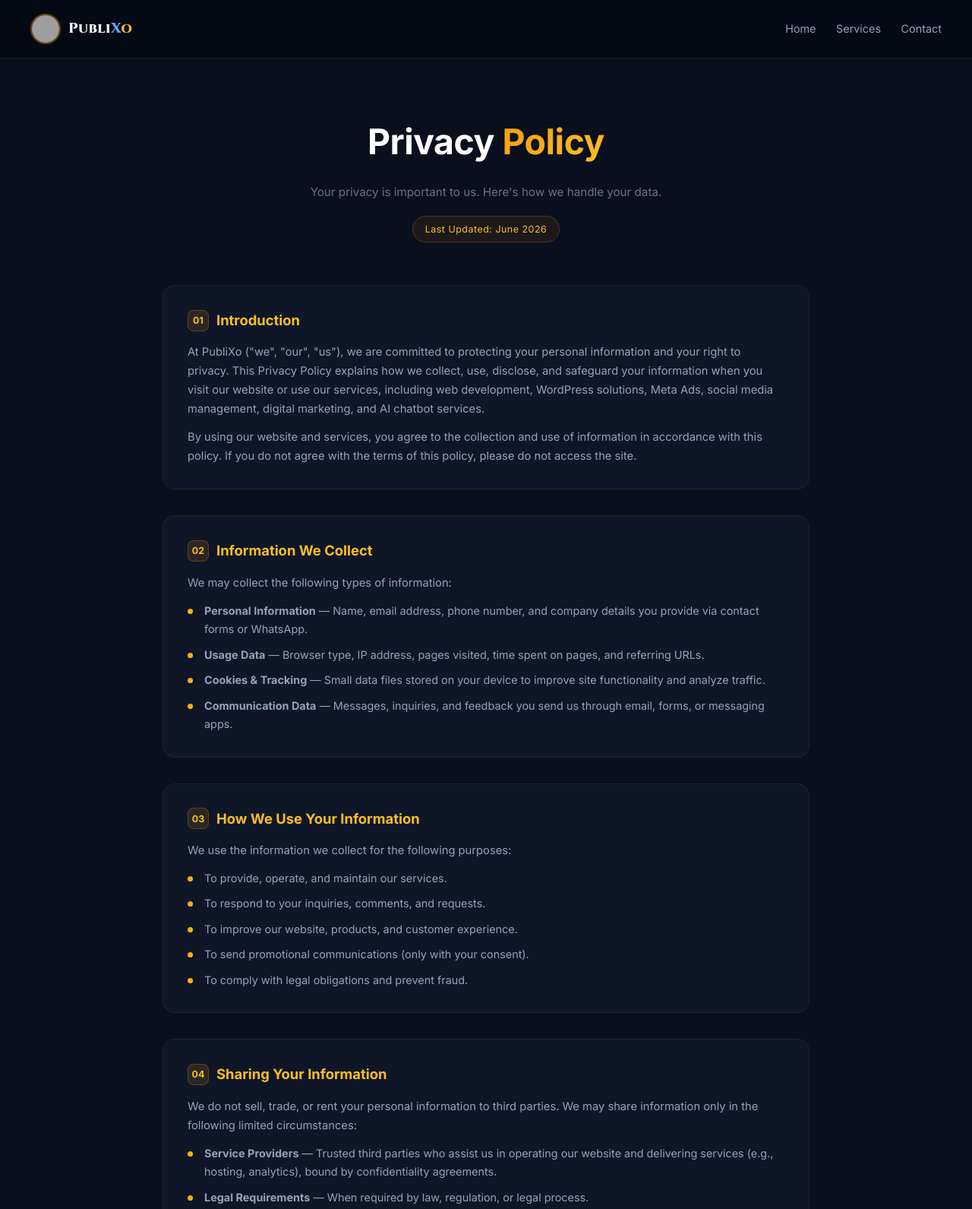
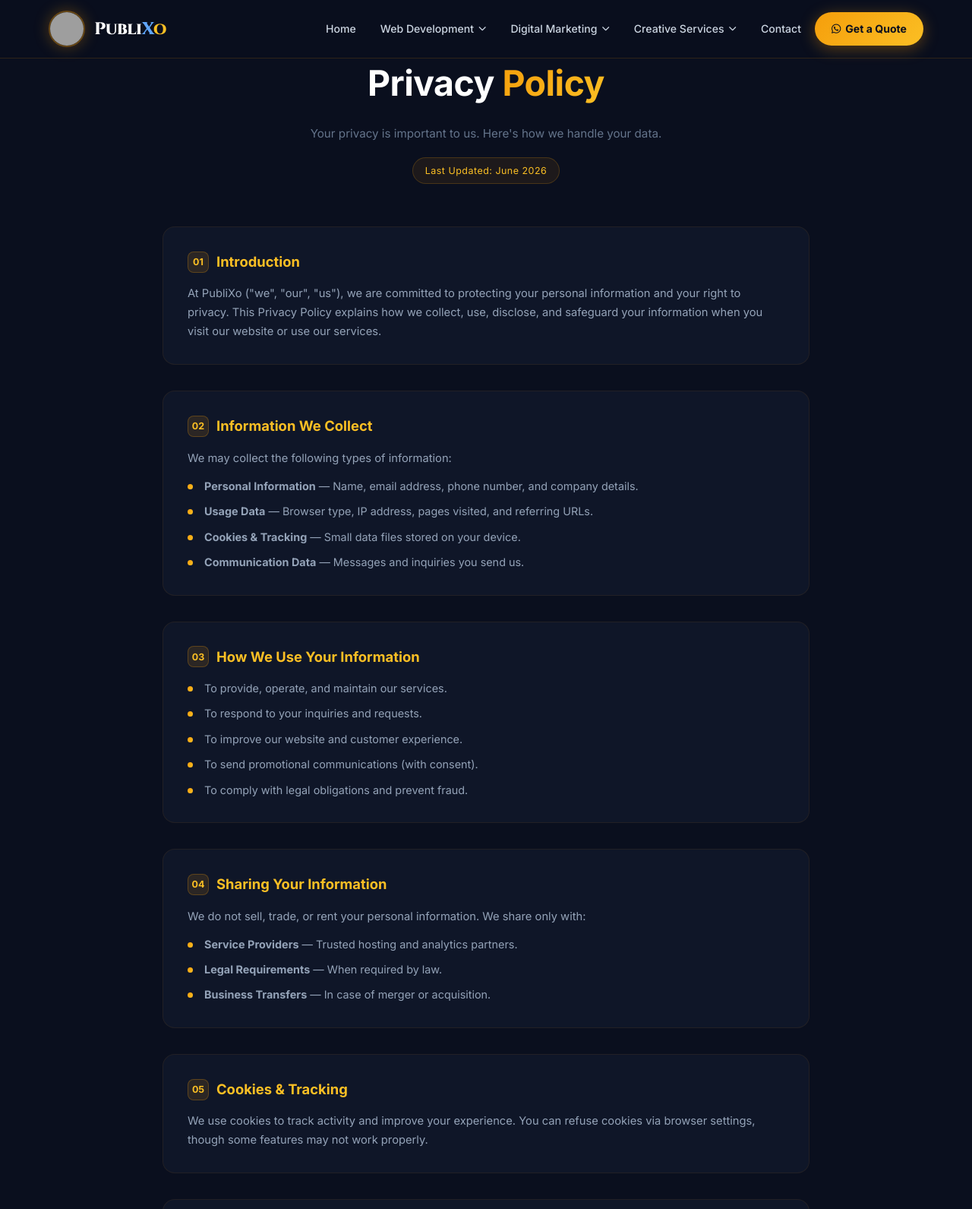
Before and after one commit to naseerahmed5104761-sys/publixo, a plain HTML site: page privacy-policy.html in a window 1280 px wide. Shown: the top 1591 px of the page at 76% size. Drawn offline with Linux system fonts and the light colour scheme; grey boxes are pictures that could not be loaded.

Commit message:
Update privacy-policy.html

```diff
--- a/privacy-policy.html
+++ b/privacy-policy.html
@@ -6,18 +6,16 @@
     <title>Privacy Policy | PubliXo</title>
     <meta name="description" content="Read PubliXo's Privacy Policy to understand how we collect, use, and protect your personal information.">
 
-    <!-- Google Fonts (Inter + Cinzel for footer) -->
+    <!-- Google Fonts (Inter + Cinzel) -->
     <link rel="preconnect" href="https://fonts.googleapis.com">
     <link rel="preconnect" href="https://fonts.gstatic.com" crossorigin>
     <link href="https://fonts.googleapis.com/css2?family=Inter:wght@300;400;500;600;700&family=Cinzel:wght@400;600;700;800&display=swap" rel="stylesheet">
 
-    <!-- Font Awesome (footer icons) -->
+    <!-- Font Awesome (icons) -->
     <link rel="stylesheet" href="https://cdnjs.cloudflare.com/ajax/libs/font-awesome/6.5.1/css/all.min.css">
 
     <style>
-        /* ---------- Base / Reset ---------- */
         * { margin: 0; padding: 0; box-sizing: border-box; }
-
         html { scroll-behavior: smooth; }
 
         body {
@@ -30,60 +28,6 @@
             flex-direction: column;
         }
 
-        /* ---------- Header / Nav ---------- */
-        .pp-header {
-            background: rgba(6, 10, 20, 0.95);
-            border-bottom: 1px solid rgba(245, 158, 11, 0.12);
-            padding: 18px 24px;
-            position: sticky;
-            top: 0;
-            z-index: 100;
-            backdrop-filter: blur(12px);
-        }
-
-        .pp-header-inner {
-            max-width: 1200px;
-            margin: 0 auto;
-            display: flex;
-            align-items: center;
-            justify-content: space-between;
-            gap: 16px;
-        }
-
-        .pp-logo {
-            display: flex;
-            align-items: center;
-            gap: 10px;
-            text-decoration: none;
-        }
-
-        .pp-logo img {
-            width: 40px; height: 40px;
-            border-radius: 50%;
-            object-fit: cover;
-            border: 2px solid rgba(245, 158, 11, 0.4);
-        }
-
-        .pp-logo-text {
-            font-family: 'Cinzel', serif;
-            font-weight: 800;
-            font-size: 1.15rem;
-            color: #fff;
-            letter-spacing: 0.5px;
-        }
-        .pp-logo-text .blue { color: #60a5fa; }
-        .pp-logo-text .gold { color: #fbbf24; }
-
-        .pp-nav a {
-            color: #94a3b8;
-            text-decoration: none;
-            font-size: 0.9rem;
-            margin-left: 22px;
-            transition: color 0.2s;
-        }
-        .pp-nav a:hover { color: #fbbf24; }
-
-        /* ---------- Main Content ---------- */
         .pp-main {
             flex: 1;
             max-width: 900px;
@@ -109,10 +53,7 @@
             background-clip: text;
         }
 
-        .pp-hero p {
-            color: #64748b;
-            font-size: 0.95rem;
-        }
+        .pp-hero p { color: #64748b; font-size: 0.95rem; }
 
         .pp-hero .updated {
             display: inline-block;
@@ -192,10 +133,7 @@
         .pp-section a { color: #fbbf24; text-decoration: none; }
         .pp-section a:hover { text-decoration: underline; }
 
-        /* ---------- Responsive ---------- */
         @media (max-width: 600px) {
-            .pp-nav a { margin-left: 14px; font-size: 0.82rem; }
-            .pp-logo-text { font-size: 1rem; }
             .pp-section { padding: 24px 20px; }
             .pp-main { padding: 50px 18px 70px; }
         }
@@ -203,20 +141,8 @@
 </head>
 <body>
 
-    <!-- ================= HEADER ================= -->
-    <header class="pp-header">
-        <div class="pp-header-inner">
-            <a href="index.html" class="pp-logo">
-                <img src="https://i.postimg.cc/RZFksC27/logo.jpg" alt="PubliXo Logo">
-                <span class="pp-logo-text">Publi<span class="blue">X</span><span class="gold">o</span></span>
-            </a>
-            <nav class="pp-nav">
-                <a href="index.html">Home</a>
-                <a href="index.html#services">Services</a>
-                <a href="index.html#contact">Contact</a>
-            </nav>
-        </div>
-    </header>
+    <!-- ================= HEADER (auto-injected by header.js) ================= -->
+    <div id="publixo-header"></div>
 
     <!-- ================= MAIN CONTENT ================= -->
     <main class="pp-main">
@@ -233,14 +159,7 @@
                 <p>
                     At PubliXo ("we", "our", "us"), we are committed to protecting your personal information
                     and your right to privacy. This Privacy Policy explains how we collect, use, disclose,
-                    and safeguard your information when you visit our website or use our services, including
-                    web development, WordPress solutions, Meta Ads, social media management, digital marketing,
-                    and AI chatbot services.
-                </p>
-                <p>
-                    By using our website and services, you agree to the collection and use of information
-                    in accordance with this policy. If you do not agree with the terms of this policy,
-                    please do not access the site.
+                    and safeguard your information when you visit our website or use our services.
                 </p>
             </section>
 
@@ -248,98 +167,82 @@
                 <h2><span class="num">02</span> Information We Collect</h2>
                 <p>We may collect the following types of information:</p>
                 <ul>
-                    <li><strong>Personal Information</strong> — Name, email address, phone number, and company details you provide via contact forms or WhatsApp.</li>
-                    <li><strong>Usage Data</strong> — Browser type, IP address, pages visited, time spent on pages, and referring URLs.</li>
-                    <li><strong>Cookies & Tracking</strong> — Small data files stored on your device to improve site functionality and analyze traffic.</li>
-                    <li><strong>Communication Data</strong> — Messages, inquiries, and feedback you send us through email, forms, or messaging apps.</li>
+                    <li><strong>Personal Information</strong> — Name, email address, phone number, and company details.</li>
+                    <li><strong>Usage Data</strong> — Browser type, IP address, pages visited, and referring URLs.</li>
+                    <li><strong>Cookies & Tracking</strong> — Small data files stored on your device.</li>
+                    <li><strong>Communication Data</strong> — Messages and inquiries you send us.</li>
                 </ul>
             </section>
 
             <section class="pp-section">
                 <h2><span class="num">03</span> How We Use Your Information</h2>
-                <p>We use the information we collect for the following purposes:</p>
                 <ul>
                     <li>To provide, operate, and maintain our services.</li>
-                    <li>To respond to your inquiries, comments, and requests.</li>
-                    <li>To improve our website, products, and customer experience.</li>
-                    <li>To send promotional communications (only with your consent).</li>
+                    <li>To respond to your inquiries and requests.</li>
+                    <li>To improve our website and customer experience.</li>
+                    <li>To send promotional communications (with consent).</li>
                     <li>To comply with legal obligations and prevent fraud.</li>
                 </ul>
             </section>
 
             <section class="pp-section">
                 <h2><span class="num">04</span> Sharing Your Information</h2>
-                <p>
-                    We do not sell, trade, or rent your personal information to third parties. We may share
-                    information only in the following limited circumstances:
-                </p>
+                <p>We do not sell, trade, or rent your personal information. We share only with:</p>
                 <ul>
-                    <li><strong>Service Providers</strong> — Trusted third parties who assist us in operating our website and delivering services (e.g., hosting, analytics), bound by confidentiality agreements.</li>
-                    <li><strong>Legal Requirements</strong> — When required by law, regulation, or legal process.</li>
-                    <li><strong>Business Transfers</strong> — In connection with a merger, acquisition, or sale of assets.</li>
+                    <li><strong>Service Providers</strong> — Trusted hosting and analytics partners.</li>
+                    <li><strong>Legal Requirements</strong> — When required by law.</li>
+                    <li><strong>Business Transfers</strong> — In case of merger or acquisition.</li>
                 </ul>
             </section>
 
             <section class="pp-section">
-                <h2><span class="num">05</span> Cookies & Tracking Technologies</h2>
+                <h2><span class="num">05</span> Cookies & Tracking</h2>
                 <p>
-                    We use cookies and similar tracking technologies to track activity on our website and
-                    hold certain information. You can instruct your browser to refuse all cookies or to
-                    indicate when a cookie is being sent. However, if you do not accept cookies, some
-                    portions of our website may not function properly.
+                    We use cookies to track activity and improve your experience. You can refuse cookies
+                    via browser settings, though some features may not work properly.
                 </p>
             </section>
 
             <section class="pp-section">
                 <h2><span class="num">06</span> Data Security</h2>
                 <p>
-                    We implement appropriate technical and organizational security measures to protect
-                    your personal information from unauthorized access, alteration, disclosure, or
-                    destruction. However, no method of transmission over the Internet or electronic
-                    storage is 100% secure, and we cannot guarantee absolute security.
+                    We implement appropriate security measures to protect your data. However, no internet
+                    transmission is 100% secure, and we cannot guarantee absolute security.
                 </p>
             </section>
 
             <section class="pp-section">
                 <h2><span class="num">07</span> Your Rights</h2>
-                <p>Depending on your location, you may have the following rights regarding your data:</p>
                 <ul>
-                    <li>The right to access, update, or delete your personal information.</li>
-                    <li>The right to withdraw consent at any time.</li>
-                    <li>The right to object to or restrict processing of your data.</li>
-                    <li>The right to data portability.</li>
+                    <li>Access, update, or delete your personal information.</li>
+                    <li>Withdraw consent at any time.</li>
+                    <li>Object to or restrict processing of your data.</li>
+                    <li>Request data portability.</li>
                 </ul>
-                <p>To exercise any of these rights, please contact us using the details below.</p>
             </section>
 
             <section class="pp-section">
                 <h2><span class="num">08</span> Third-Party Links</h2>
                 <p>
-                    Our website may contain links to third-party websites and services that are not
-                    operated by us. We have no control over, and assume no responsibility for, the
-                    content, privacy policies, or practices of any third-party sites or services.
+                    Our site may link to third-party websites. We are not responsible for their content
+                    or privacy practices.
                 </p>
             </section>
 
             <section class="pp-section">
                 <h2><span class="num">09</span> Changes to This Policy</h2>
                 <p>
-                    We may update our Privacy Policy from time to time. We will notify you of any changes
-                    by posting the new Privacy Policy on this page and updating the "Last Updated" date.
-                    You are advised to review this Privacy Policy periodically for any changes.
+                    We may update this policy from time to time. Changes will be posted here with an
+                    updated "Last Updated" date.
                 </p>
             </section>
 
             <section class="pp-section">
                 <h2><span class="num">10</span> Contact Us</h2>
-                <p>
-                    If you have any questions or concerns about this Privacy Policy or our data practices,
-                    please contact us:
-                </p>
+                <p>For questions about this Privacy Policy, reach out:</p>
                 <ul>
                     <li><strong>Email:</strong> <a href="mailto:info@publixo.com">info@publixo.com</a></li>
                     <li><strong>WhatsApp:</strong> <a href="https://wa.me/923015394177" target="_blank">+92 301 539 4177</a></li>
-                    <li><strong>Website:</strong> <a href="index.html">www.publixo.com</a></li>
                 </ul>
             </section>
 
@@ -347,10 +250,10 @@
     </main>
 
     <!-- ================= FOOTER (auto-injected by footer.js) ================= -->
-    <!-- Placeholder: footer.js will mount the full footer here -->
     <div id="publixo-footer"></div>
 
-    <!-- Footer Script — MUST be loaded for footer to appear -->
+    <!-- ================= SCRIPTS ================= -->
+    <script src="header.js"></script>
     <script src="footer.js"></script>
 
 </body>
```
